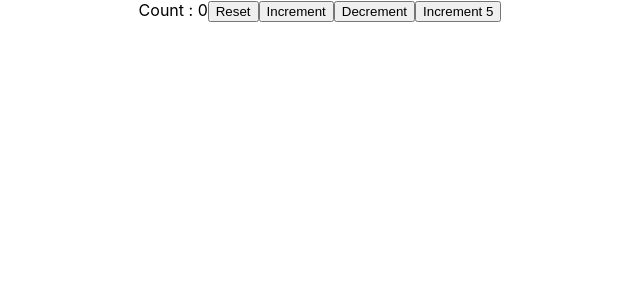
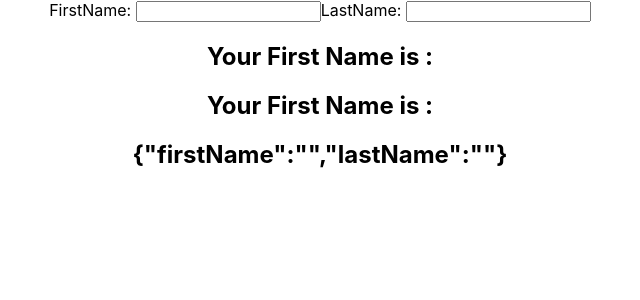
Before and after one commit to abhishek1savaliya/React_Hooks, a React (Create React App) app: page / in a window 1280 px wide. Shown: the top 300 px of the page, without its empty margins (320-960 px from the left). Built offline with nearby package versions, Linux system fonts and the light colour scheme.

Commit message:
useState with object

```diff
--- a/src/App.js
+++ b/src/App.js
@@ -2,11 +2,13 @@
 import ClassCounter from './components/ClassCounter';
 import HookCOunter from './components/HookCOunter';
 import HookCOunterTwo from './components/HookCOunterTwo';
+import HookCounterThree from './components/HookCounterThree';
 
 function App() {
   return (
     <div className="App">
-       <HookCOunterTwo />
+      <HookCounterThree />
+       {/* <HookCOunterTwo /> */}
       {/* <HookCOunter /> */}
      {/* <ClassCounter /> */}
     </div>
--- /dev/null
+++ b/src/components/HookCounterThree.js
@@ -0,0 +1,18 @@
+import React, { useState } from 'react'
+
+function HookCounterThree() {
+    const [name,setName] = useState({firstName:'',lastName:''});
+  return (
+    <div>
+      <form action="">
+        FirstName: <input type="text" value={name.firstName} onChange={e=>setName({...name,firstName:e.target.value})} />
+        LastName: <input type="text" value={name.lastName} onChange={e=>setName({...name,lastName:e.target.value})} />
+        <h2>Your First Name is : {name.firstName}</h2>
+        <h2>Your First Name is : {name.lastName}</h2>
+        <h2>{JSON.stringify(name)}</h2>
+      </form>
+    </div>
+  )
+}
+
+export default HookCounterThree
```
